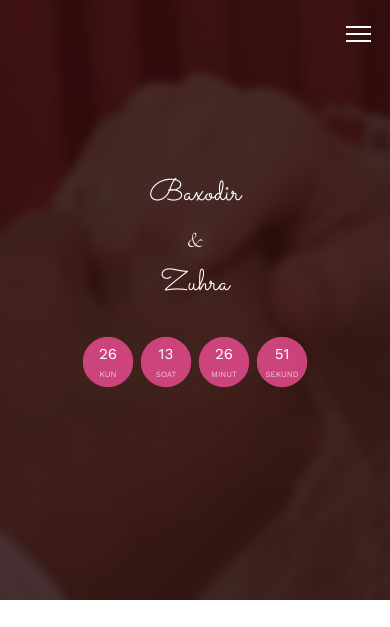
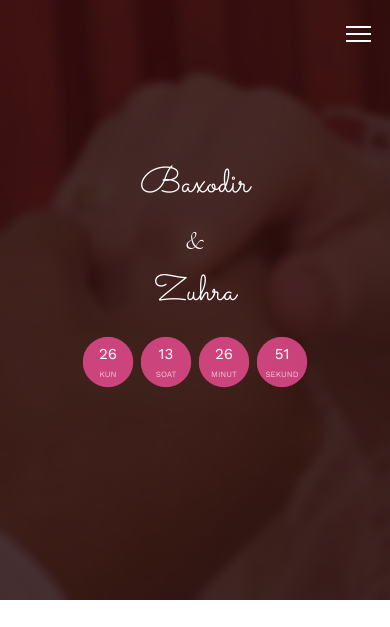
Before and after one commit to asehrli/bakhodir, a plain HTML site: page index.html in a window 390 px wide. Shown: the top 627 px of the page. Drawn offline with nearby package versions, Linux system fonts and the light colour scheme; files whose address does not match are found by name; a web font is replaced by a local one.

Commit message:
count down dynamic size

```diff
--- a/index.html
+++ b/index.html
@@ -86,7 +86,7 @@
                                 class="display-tc animate-box"
                                 data-animate-effect="fadeIn"
                         >
-                            <h1>
+                            <h1 id="enter-name" style="scale: 1.2">
                                 Baxodir </br>
                                 <div class="and">&amp;</div>
                                 Zuhra
--- a/sass/style.css
+++ b/sass/style.css
@@ -325,10 +325,14 @@ h1, h2, h3, h4, h5, h6, figure {
     width: 100%;
 }
 
-@media screen and (max-width: 768px) {
+@media screen and (max-width: 1000px) {
     .fh5co-cover .display-t,
     .fh5co-cover .display-tc {
         height: 600px;
+    }
+
+    #enter-name {
+        color: black;
     }
 }
 
@@ -1128,6 +1132,10 @@ form label {
         text-transform: uppercase;
         font-size: 8px;
         /* words */
+    }
+
+    .display-tc h1 {
+        font-size: 6em;
     }
 }
 
```
